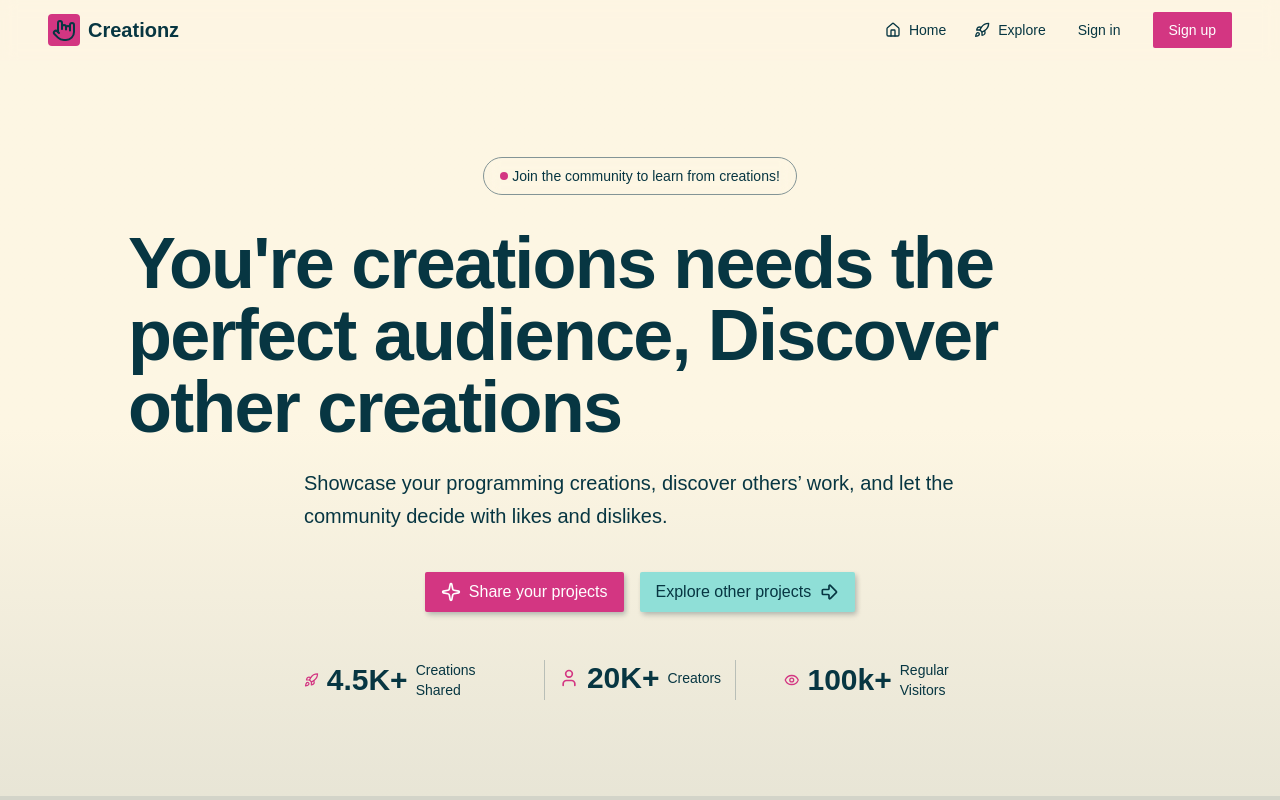
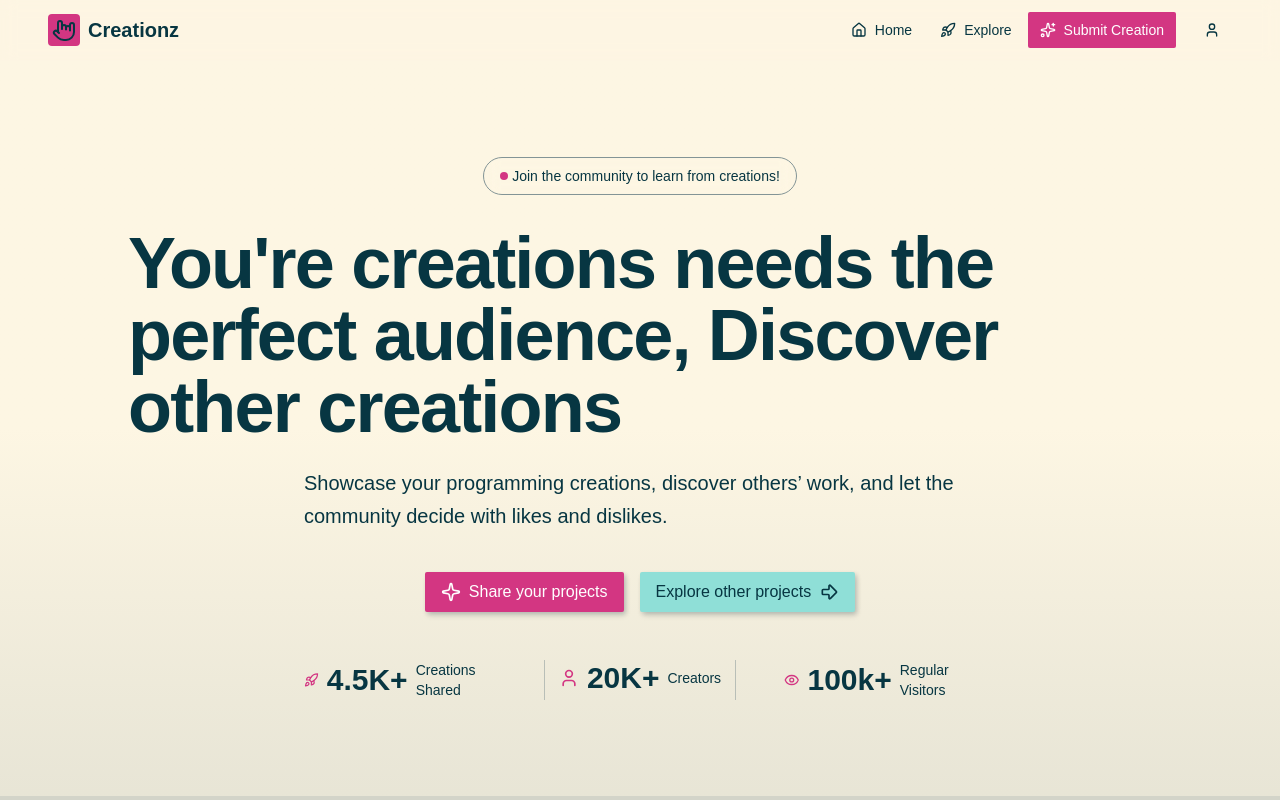
Before and after one commit to kryyo1441/creations, a Next.js app: page / in a window 1280 px wide. Shown: the top 800 px of the page. Built offline with nearby package versions, Linux system fonts and the light colour scheme.

Commit message:
Added a user icon when isSignedIn is true

```diff
--- a/components/common/header.tsx
+++ b/components/common/header.tsx
@@ -1,4 +1,4 @@
-import { HandMetal, HomeIcon, Rocket, SparklesIcon } from "lucide-react"
+import { HandMetal, HomeIcon, Rocket, SparklesIcon, UserIcon } from "lucide-react"
 import Link from "next/link"
 import { Button } from "../ui/button"
 
@@ -17,7 +17,7 @@ const Logo = () => {
 }
 
 export default function Header(){
-    const isSignedin = false;
+    const isSignedin = true;
     return(
         <header className="sticky top-0 z-50 border-b border-background/95 backdrop-blur supports-backdrop-filter:bg-background/60">
             <div className="wrapper px-12 ">
@@ -33,14 +33,16 @@ export default function Header(){
                         <span>Explore</span>
                     </Link>
                     <div className="flex items-center gap-4">
-                        {isSignedin ? (<Button asChild>
+                        {isSignedin ? (
+                            <>
+                                <Button asChild>
                                     <Link href="/submit">
                                         <SparklesIcon className="size-4"/>
                                         <span>Submit Creation</span>
-
                                     </Link>
                                 </Button>
-
+                                <Button variant="ghost"><UserIcon className="size-4"></UserIcon></Button>
+                            </>
                         ) : (
                             <>
                                 <Button variant="ghost">Sign in</Button>
```
Lines whose indentation alone changed are shown as unchanged.
